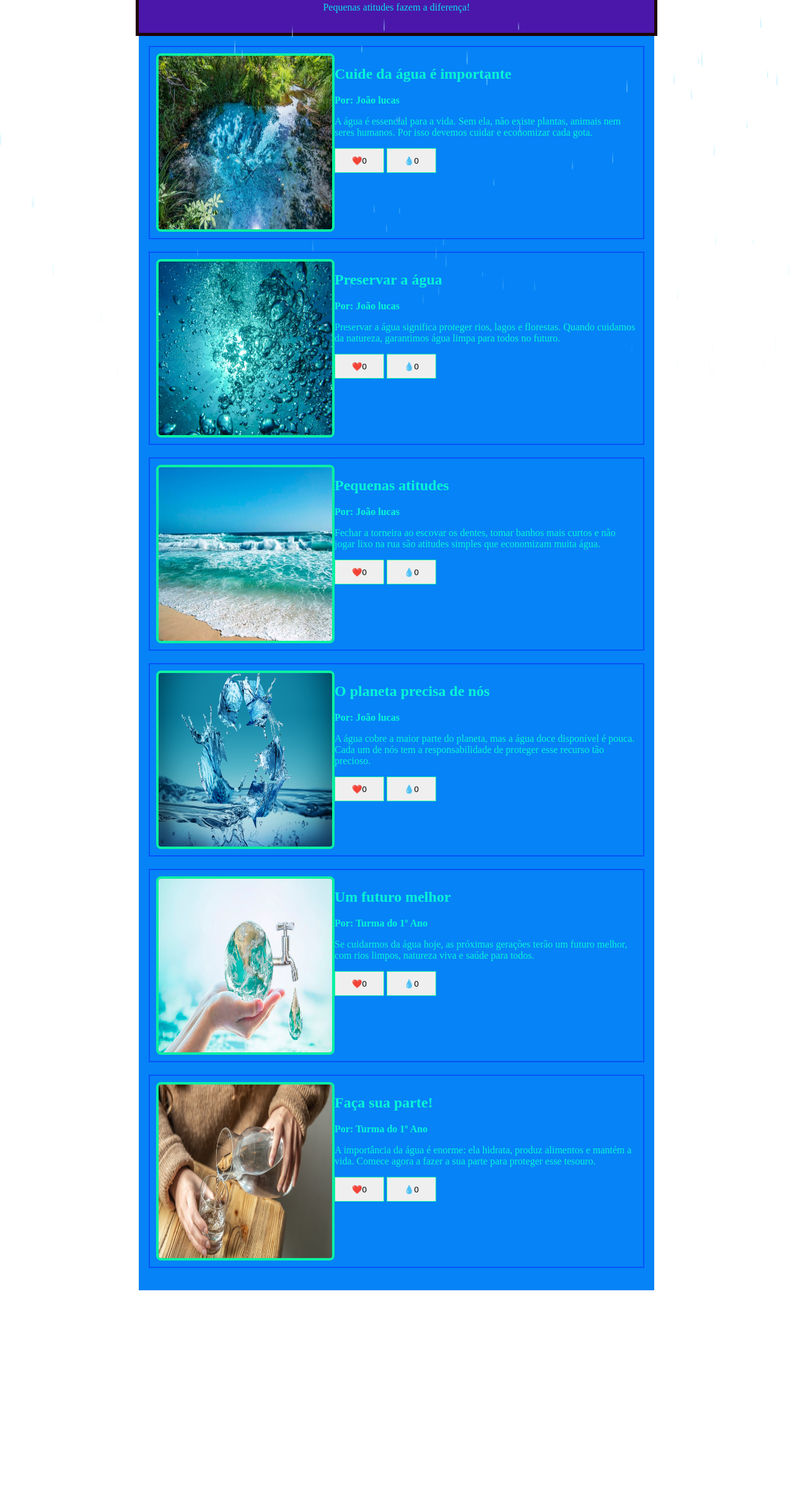
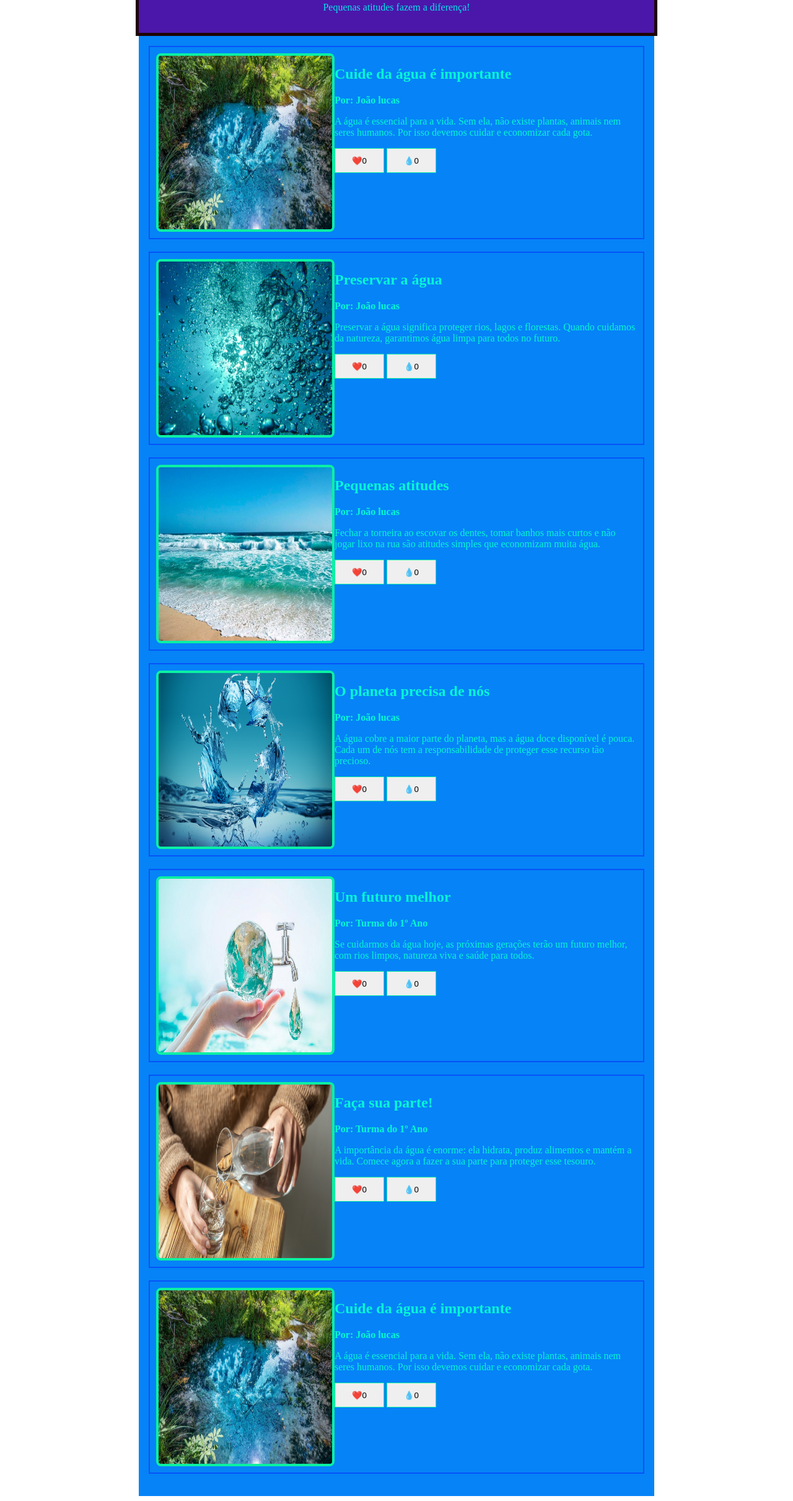
Before and after one commit to barbosasilvajoao1701-creator/aguinha-de-prova, a plain HTML site: page index.html in a window 1280 px wide. Shown: the part 121-2543 px from the top of the page at 62% size. Before the commit the page ends 2211 px from the top, so only its background shows below. Drawn offline with Linux system fonts and the light colour scheme.

Commit message:
Add files via upload

```diff
--- a/index.html
+++ b/index.html
@@ -6,118 +6,15 @@
    <meta http-equiv="X-UA-Compatible" content="IE=edge">
    <meta name="viewport" content="width=device-width, initial-scale=1.0">
 
-   <title>Conhecendo o valor das agua</title>
+   <title>Conhecendo o valor da água</title>
+    <link rel="stylesheet" href="style.css">
 
-   <style>
-       header {
-           background-color: #4a17aa;
-           color: rgb(11, 225, 233);
-           text-align: center;
-           max-width: 800px;
-           margin: 0 auto;
-           border: 5px solid #200404;
-           padding: 16px;
-       }
-
-       main {
-           background-color: #0683f7;
-           color: #06f7d6;
-           max-width: 800px;
-           margin: 0 auto;
-           padding: 16px;
-       }
-
-       article {
-           display: flex;
-           margin-bottom: 20px;
-           border: 2px solid #0753f7;
-           padding: 10px;
-       }
-
-       img {
-           width: 280px;
-           height: 280px;
-           border: 4px solid #0bf0a3;
-           border-radius: 8px;
-       }
-
-       .autor {
-           font-weight: bold;
-       }
-
-       button {
-           width: 80px;
-           height: 40px;
-           border: 1px solid #0bf0a3;
-       }
-
-       /* LED suave no título + letras maiores */
-       header h1 {
-           font-size: 2.4rem;
-           text-shadow:
-               0 0 4px #00ffff,
-               0 0 8px #00ffff;
-           animation: led 2s ease-in-out infinite alternate;
-       }
-
-       @keyframes led {
-           from {
-               text-shadow:
-                   0 0 3px #00ffff,
-                   0 0 6px #00ffff;
-           }
-           to {
-               text-shadow:
-                   0 0 6px #00ffff,
-                   0 0 12px #00ffff;
-           }
-       }
-
-       /* Chuva */
-       #chuva {
-           position: fixed;
-           top: 0;
-           left: 0;
-           width: 100%;
-           height: 100%;
-           pointer-events: none;
-           z-index: 9999;
-           overflow: hidden;
-       }
-
-       .gota {
-           position: absolute;
-           width: 2px;
-           height: 14px;
-           background: linear-gradient(transparent, #a0e8ff);
-           border-radius: 50%;
-           animation: cair linear infinite;
-           opacity: 0.75;
-       }
-
-       @keyframes cair {
-           0% {
-               transform: translateY(-30px);
-               opacity: 0;
-           }
-           15% {
-               opacity: 0.8;
-           }
-           100% {
-               transform: translateY(100vh);
-               opacity: 0;
-           }
-       }
-   </style>
 </head>
 
 <body>
 
-   <!-- Chuva -->
-   <div id="chuva"></div>
-
    <header>
-       <h1>Conhecendo o valor da agua</h1>
+       <h1>Conhecendo o valor da água</h1>
        <p>Pequenas atitudes fazem a diferença!</p>
    </header>
 
@@ -191,48 +88,25 @@
                <button>💧<span>0</span></button>
            </div>
        </article>
-   </main>
+  <article>
+           <img src="agua.jpg" alt="Natureza">
 
-   <script>
-       const botoes = document.querySelectorAll("button");
+           <div>
+               <h2>Cuide da água é importante</h2>
+               <p class="autor">Por: João lucas</p>
+               <p>A água é essencial para a vida. Sem ela, não existe plantas, animais nem seres humanos. Por isso devemos cuidar e economizar cada gota.</p>
+               <button>❤️<span>0</span></button>
+               <button>💧<span>0</span></button>
+           </div>
+       </article>
 
-       botoes.forEach(function (botao) {
-           let curtiu = false;
 
-           botao.addEventListener("click", botaoClicado);
+    </main>
 
-           function botaoClicado() {
-               console.log("fui clicado");
-               let texto = botao.querySelector("span");
 
-               if (curtiu === false) {
-                   texto.textContent++;
-                   curtiu = true;
-               } else {
-                   texto.textContent--;
-                   curtiu = false;
-               }
-           }
-       });
-
-       // Chuva mais rápida e com mais gotas
-       const chuva = document.getElementById("chuva");
-
-       function criarGota() {
-           const gota = document.createElement("div");
-           gota.classList.add("gota");
-           gota.style.left = Math.random() * 100 + "vw";
-           gota.style.animationDuration = (0.4 + Math.random() * 0.7) + "s";
-           gota.style.height = (10 + Math.random() * 18) + "px";
-           chuva.appendChild(gota);
-
-           setTimeout(() => {
-               gota.remove();
-           }, 1500);
-       }
-
-       setInterval(criarGota, 15);
-   </script>
 
 </body>
+
+<script src="script.js"></script>
+
 </html>
--- /dev/null
+++ b/script.js
@@ -0,0 +1,20 @@
+  const botoes = document.querySelectorAll("button");
+
+       botoes.forEach(function (botao) {
+           let curtiu = false;
+
+           botao.addEventListener("click", botaoClicado);
+
+           function botaoClicado() {
+               console.log("fui clicado");
+               let texto = botao.querySelector("span");
+
+               if (curtiu === false) {
+                   texto.textContent++;
+                   curtiu = true;
+               } else {
+                   texto.textContent--;
+                   curtiu = false;
+               }
+           }
+       });
--- /dev/null
+++ b/style.css
@@ -0,0 +1,45 @@
+  header {
+           background-color: #4a17aa;
+           color: rgb(11, 225, 233);
+           text-align: center;
+           max-width: 800px;
+           margin: 0 auto;
+           border: 5px solid #200404;
+           padding: 16px;
+       }
+
+       main {
+           background-color: #0683f7;
+           color: #06f7d6;
+           max-width: 800px;
+           margin: 0 auto;
+           padding: 16px;
+       }
+
+       article {
+           display: flex;
+           margin-bottom: 20px;
+           border: 2px solid #0753f7;
+           padding: 10px;
+       }
+
+       img {
+           width: 280px;
+           height: 280px;
+           border: 4px solid #0bf0a3;
+           border-radius: 8px;
+       }
+
+       .autor {
+           font-weight: bold;
+       }
+
+       button {
+           width: 80px;
+           height: 40px;
+           border: 1px solid #0bf0a3;
+       }
+
+       header h1 {
+           font-size: 2.4rem;
+       }
```
Also changed, not shown: 1 other file.
